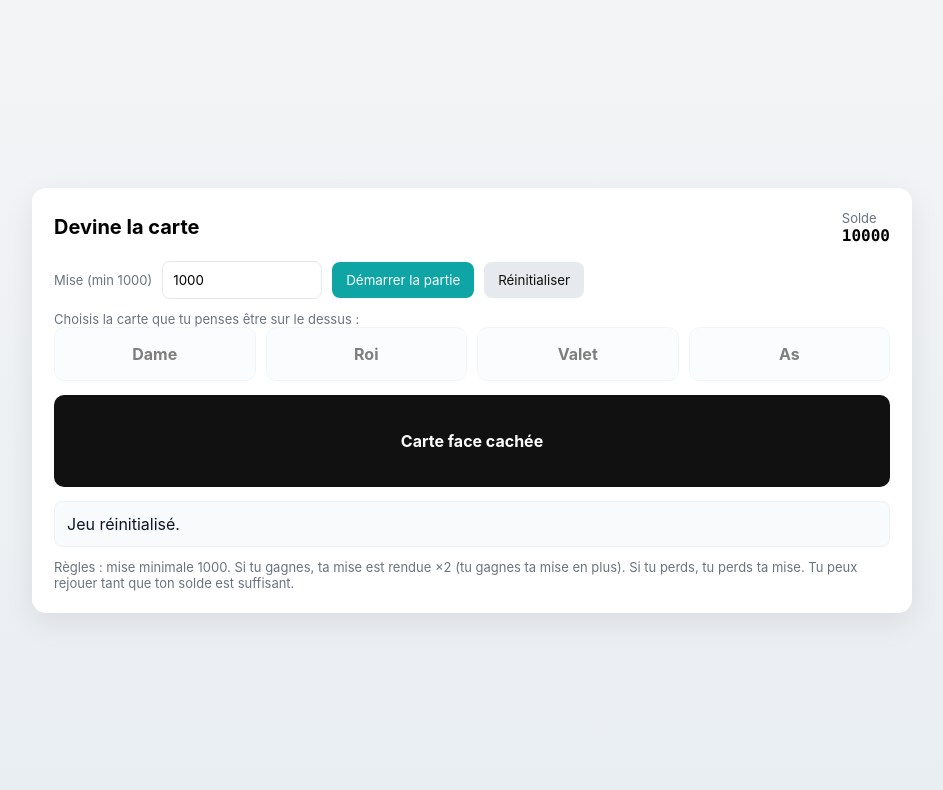
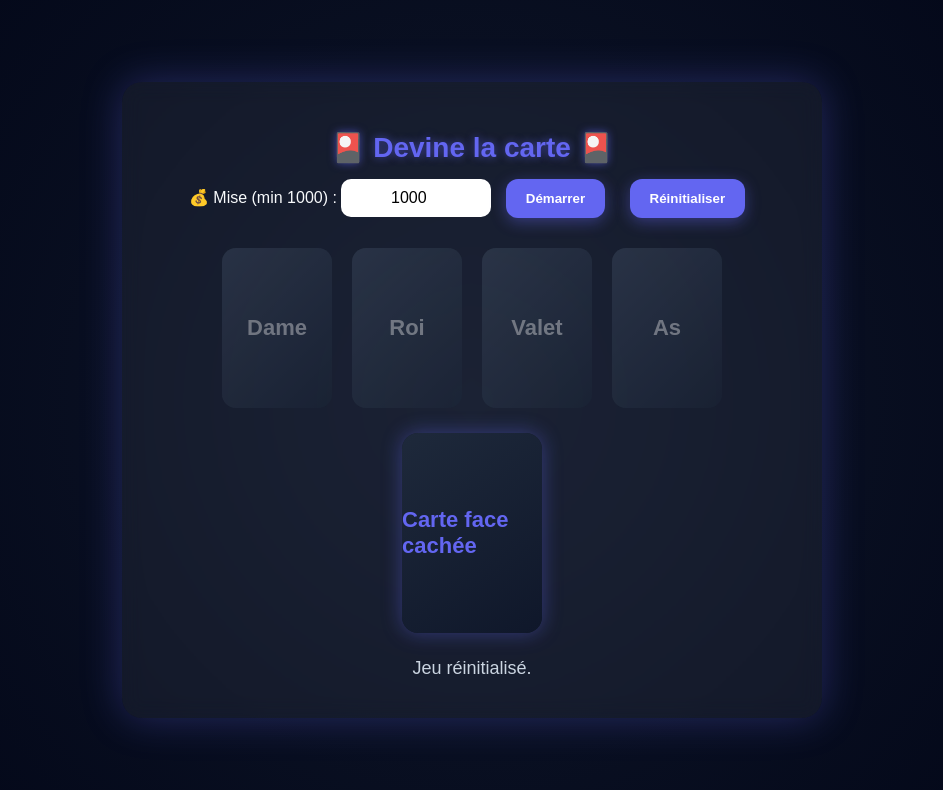
Before and after one commit to pyouiDino/-test22, a plain HTML site: page index.html in a window 1280 px wide. Both pictures are taken after a click on the button "Réinitialiser". Shown: the whole page, without its empty margins (168-1111 px from the left). Drawn offline with Linux system fonts and the light colour scheme.

Commit message:
Update index.html

```diff
--- a/index.html
+++ b/index.html
@@ -6,153 +6,91 @@
   <meta name="viewport" content="width=device-width, initial-scale=1" />
   <title>Devine la carte — Jeu</title>
   <style>
-    :root{--bg:#f3f4f6;--card:#fff;--accent:#0ea5a4;--muted:#6b7280}
-    *{box-sizing:border-box;font-family:Inter,ui-sans-serif,system-ui,Segoe UI,Roboto,'Helvetica Neue',Arial}
-    body{margin:0;background:linear-gradient(180deg,var(--bg),#e9eef2);min-height:100vh;display:flex;align-items:center;justify-content:center;padding:20px}
-    .wrap{width:100%;max-width:880px;background:var(--card);border-radius:14px;box-shadow:0 10px 30px rgba(2,6,23,0.08);padding:22px}
-    header{display:flex;align-items:center;justify-content:space-between;margin-bottom:16px}
-    h1{font-size:20px;margin:0}
-    .balance{font-family:ui-monospace, SFMono-Regular, Menlo, Monaco, monospace;font-weight:700}
-    .controls{display:flex;gap:10px;align-items:center;margin-bottom:12px}
-    input[type=number]{padding:10px;border-radius:8px;border:1px solid #e6e9ee;width:160px}
-    button{background:var(--accent);color:#fff;border:0;padding:10px 14px;border-radius:8px;cursor:pointer}
-    button.secondary{background:#e6e9ee;color:#111}
-    .cards{display:grid;grid-template-columns:repeat(4,1fr);gap:10px;margin-bottom:14px}
-    .card{background:#f8fafc;border-radius:10px;border:1px solid #e6edf0;padding:16px;text-align:center;font-weight:700;cursor:pointer;user-select:none}
-    .card.disabled{opacity:0.5;cursor:not-allowed}
-    .hidden-card{height:92px;display:flex;align-items:center;justify-content:center;border-radius:10px;background:#111;color:#fff;font-weight:700}
-    .revealed{height:92px;display:flex;align-items:center;justify-content:center;border-radius:10px;background:#fff;border:1px solid #e6edf0;font-weight:800}
-    .msg{background:#f8fafc;padding:12px;border-radius:8px;border:1px solid #eef2f5;color:#0f172a}
-    footer{margin-top:12px;color:var(--muted);font-size:13px}
-    .small{font-size:13px;color:var(--muted)}
+    :root{--accent:#6366f1;--bg:#0f172a;--card:#1e293b;--text:#f8fafc}
+    *{box-sizing:border-box;font-family:'Poppins',sans-serif;transition:all .3s ease}
+    body{margin:0;min-height:100vh;background:radial-gradient(circle at center,var(--bg) 0%,#020617 100%);display:flex;align-items:center;justify-content:center;color:var(--text)}
+    .container{max-width:700px;width:100%;background:rgba(255,255,255,0.05);border-radius:20px;padding:30px;box-shadow:0 0 40px rgba(99,102,241,0.3);backdrop-filter:blur(10px)}
+    h1{text-align:center;margin-bottom:10px;font-size:28px;color:var(--accent);text-shadow:0 0 8px rgba(99,102,241,0.6)}
+    .bet-area{text-align:center;margin-bottom:20px}
+    input[type=number]{padding:10px;border-radius:10px;border:none;text-align:center;width:150px;font-size:16px}
+    button{background:var(--accent);border:none;color:white;padding:12px 20px;border-radius:12px;font-weight:600;cursor:pointer;margin:5px 10px;box-shadow:0 4px 15px rgba(99,102,241,0.4)}
+    button:hover{transform:scale(1.05);box-shadow:0 4px 25px rgba(99,102,241,0.6)}
+    .cards{display:flex;justify-content:center;gap:20px;margin:25px 0;flex-wrap:wrap}
+    .card{background:var(--card);width:110px;height:160px;border-radius:14px;display:flex;align-items:center;justify-content:center;font-size:22px;font-weight:700;cursor:pointer;position:relative;perspective:1000px;transform-style:preserve-3d}
+    .card::before{content:'';position:absolute;inset:0;border-radius:14px;background:linear-gradient(135deg,#475569,#1e293b);backface-visibility:hidden}
+    .card span{position:relative;z-index:2}
+    .card:hover{transform:translateY(-10px) rotateY(15deg) scale(1.05)}
+    .disabled{opacity:0.4;pointer-events:none}
+    .deck{display:flex;align-items:center;justify-content:center;margin-top:25px}
+    .hidden-card,.revealed{width:140px;height:200px;border-radius:16px;display:flex;align-items:center;justify-content:center;font-size:22px;font-weight:700;perspective:1000px;backface-visibility:hidden;box-shadow:0 0 30px rgba(99,102,241,0.3)}
+    .hidden-card{background:linear-gradient(145deg,#1e293b,#0f172a);color:var(--accent);animation:pulse 2s infinite}
+    @keyframes pulse{0%,100%{box-shadow:0 0 20px rgba(99,102,241,0.4)}50%{box-shadow:0 0 40px rgba(99,102,241,0.7)}}
+    .revealed{background:linear-gradient(145deg,#f8fafc,#cbd5e1);color:#111;transform:rotateY(180deg);animation:flip 0.6s ease forwards}
+    @keyframes flip{0%{transform:rotateY(0)}100%{transform:rotateY(180deg)}}
+    .message{text-align:center;margin-top:25px;font-size:18px;min-height:30px;color:#cbd5e1}
   </style>
 </head>
 <body>
-  <div class="wrap">
-    <header>
-      <h1>Devine la carte</h1>
-      <div>
-        <div class="small">Solde</div>
-        <div class="balance" id="balance">10000</div>
-      </div>
-    </header><div class="controls">
-  <label for="bet" class="small">Mise (min 1000)</label>
-  <input id="bet" type="number" min="1000" step="100" value="1000">
-  <button id="startBtn">Démarrer la partie</button>
-  <button id="resetBtn" class="secondary">Réinitialiser</button>
+  <div class="container">
+    <h1>🎴 Devine la carte 🎴</h1>
+    <div class="bet-area">
+      <label for="bet">💰 Mise (min 1000) :</label>
+      <input id="bet" type="number" min="1000" step="100" value="1000">
+      <button id="start">Démarrer</button>
+      <button id="reset">Réinitialiser</button>
+    </div><div class="cards" id="choices">
+  <div class="card" data-card="Dame"><span>Dame</span></div>
+  <div class="card" data-card="Roi"><span>Roi</span></div>
+  <div class="card" data-card="Valet"><span>Valet</span></div>
+  <div class="card" data-card="As"><span>As</span></div>
 </div>
 
-<div class="small">Choisis la carte que tu penses être sur le dessus :</div>
-<div class="cards" id="choices">
-  <div class="card" data-card="Dame">Dame</div>
-  <div class="card" data-card="Roi">Roi</div>
-  <div class="card" data-card="Valet">Valet</div>
-  <div class="card" data-card="As">As</div>
-</div>
-
-<div style="margin:14px 0;">
+<div class="deck">
   <div id="top" class="hidden-card">Carte face cachée</div>
 </div>
 
-<div class="msg" id="message">Bienvenue — place ta mise et démarre la partie.</div>
-
-<footer>
-  Règles : mise minimale 1000. Si tu gagnes, ta mise est rendue ×2 (tu gagnes ta mise en plus). Si tu perds, tu perds ta mise. Tu peux rejouer tant que ton solde est suffisant.
-</footer>
+<div class="message" id="msg">Bienvenue ! Place ta mise et devine la carte du dessus.</div>
 
   </div>  <script>
-    (function(){
-      const CARDS = ['Dame','Roi','Valet','As'];
-      const minBet = 1000;
-      let balanceEl = document.getElementById('balance');
-      let betEl = document.getElementById('bet');
-      let startBtn = document.getElementById('startBtn');
-      let resetBtn = document.getElementById('resetBtn');
-      let choices = document.getElementById('choices');
-      let topEl = document.getElementById('top');
-      let msgEl = document.getElementById('message');
+    const CARDS=['Dame','Roi','Valet','As'];
+    const minBet=1000;
+    let playing=false;let topCard=null;
 
-      let balance = 10000;
-      let currentBet = 1000;
-      let playing = false;
-      let topCard = null;
+    const betEl=document.getElementById('bet');
+    const msg=document.getElementById('msg');
+    const topEl=document.getElementById('top');
+    const startBtn=document.getElementById('start');
+    const resetBtn=document.getElementById('reset');
 
-      function renderBalance(){ balanceEl.textContent = balance; }
-      function setMessage(s){ msgEl.textContent = s; }
+    startBtn.onclick=()=>{
+      const val=Math.floor(Number(betEl.value)||0);
+      if(val<minBet){msg.textContent=`La mise minimale est ${minBet}.`;return;}
+      topCard=CARDS[Math.floor(Math.random()*CARDS.length)];
+      playing=true;msg.textContent='Choisis ta carte !';
+      topEl.className='hidden-card';topEl.textContent='Carte face cachée';
+      toggleButtons(false);
+    };
 
-      function drawCard(){ return CARDS[Math.floor(Math.random()*CARDS.length)]; }
+    resetBtn.onclick=()=>{
+      playing=false;msg.textContent='Jeu réinitialisé.';topCard=null;
+      topEl.className='hidden-card';topEl.textContent='Carte face cachée';
+      toggleButtons(true);
+    };
 
-      function validateBet(v){
-        v = Math.floor(Number(v) || 0);
-        if(v < minBet) return {ok:false,err:`La mise minimale est ${minBet}.`};
-        if(v > balance) return {ok:false,err:`Tu n'as pas assez de crédits.`};
-        return {ok:true,val:v};
-      }
+    document.getElementById('choices').onclick=e=>{
+      const btn=e.target.closest('.card');
+      if(!btn||!playing)return;
+      const guess=btn.dataset.card;
+      topEl.className='revealed';topEl.textContent=topCard;
+      if(guess===topCard){msg.textContent=`Bravo 🎉 ! C'était ${topCard} !`;}
+      else{msg.textContent=`Dommage 😅 C'était ${topCard}.`}
+      playing=false;toggleButtons(true);
+    };
 
-      startBtn.addEventListener('click', ()=>{
-        const v = validateBet(betEl.value);
-        if(!v.ok){ setMessage(v.err); return; }
-        currentBet = v.val;
-        playing = true;
-        topCard = drawCard();
-        topEl.className = 'hidden-card';
-        topEl.textContent = 'Carte face cachée';
-        setMessage('Partie lancée — choisis la carte que tu penses être sur le dessus.');
-        updateChoiceButtons();
+    function toggleButtons(disabled){
+      document.querySelectorAll('.card').forEach(c=>{
+        c.classList.toggle('disabled',disabled&&!playing);
       });
-
-      resetBtn.addEventListener('click', ()=>{
-        balance = 10000; currentBet = 1000; betEl.value = 1000; playing=false; topCard=null; renderBalance();
-        topEl.className='hidden-card'; topEl.textContent='Carte face cachée'; setMessage('Jeu réinitialisé.'); updateChoiceButtons();
-      });
-
-      choices.addEventListener('click', (e)=>{
-        const btn = e.target.closest('.card');
-        if(!btn) return;
-        const guess = btn.getAttribute('data-card');
-        if(!playing){ setMessage("Commence une partie d'abord."); return; }
-
-        // validate bet again
-        const v = validateBet(betEl.value);
-        if(!v.ok){ setMessage(v.err); return; }
-        currentBet = v.val;
-
-        // take the bet immediately
-        balance -= currentBet;
-        renderBalance();
-
-        // reveal
-        topEl.className='revealed'; topEl.textContent = topCard;
-
-        if(guess === topCard){
-          const payout = currentBet * 2; // player receives 2x bet
-          balance += payout;
-          setMessage(`Bravo ! C'était ${topCard}. Tu remportes ${payout} (ta mise ×2).`);
-        } else {
-          setMessage(`Dommage — c'était ${topCard}. Tu perds ta mise de ${currentBet}.`);
-        }
-
-        renderBalance();
-        playing = false; topCard = null; updateChoiceButtons();
-      });
-
-      function updateChoiceButtons(){
-        const buttons = document.querySelectorAll('.card');
-        buttons.forEach(b=>{
-          if(!playing) b.classList.add('disabled'); else b.classList.remove('disabled');
-        });
-      }
-
-      // initial render
-      renderBalance(); updateChoiceButtons();
-
-      // Accessibility: allow Enter on bet to start
-      betEl.addEventListener('keydown', (e)=>{ if(e.key==='Enter') startBtn.click(); });
-
-      // --- Note for the author: math fairness ---
-      // Avec probabilité 1/4 de gagner et paiement x2, l'espérance par unité mise = 0.5.
-      // Autrement dit, à long terme le joueur perd en moyenne 50% de chaque unité misée.
-      // Si tu veux un jeu "équitable" (espérance = 1), il faudrait payer x4 en cas de victoire.
-    })();
+    }
   </script></body>
 </html>
```
